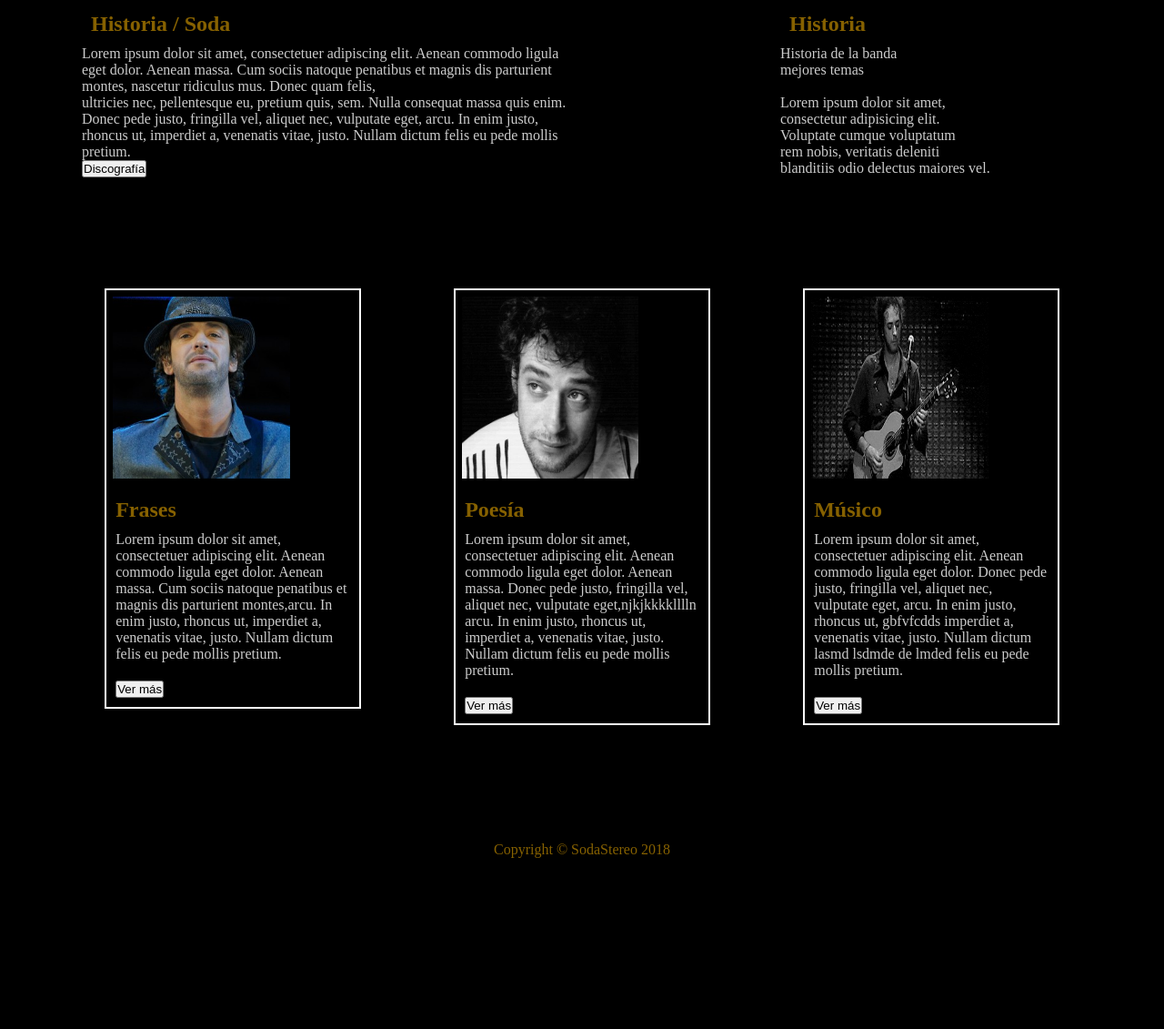
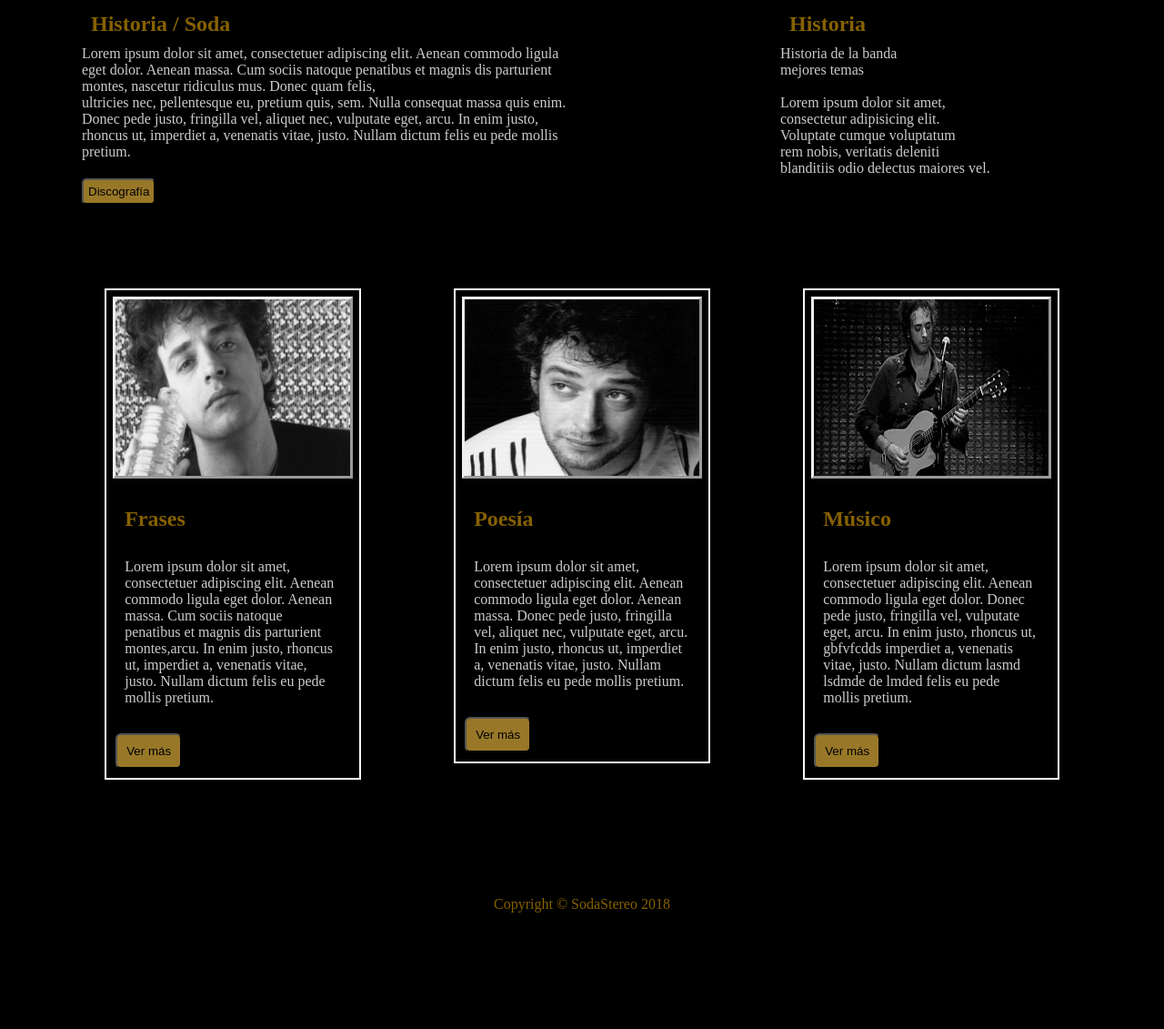
Before and after one commit to tcltere/mi-pagina, a plain HTML site: page index.html in a window 1280 px wide. Shown: the part 711-1842 px from the top of the page at 91% size. Before the commit the page ends 1782 px from the top, so only its background shows below. Drawn offline with Linux system fonts and the light colour scheme.

Commit message:
subiendo arreglo botones

```diff
--- a/css/style.css
+++ b/css/style.css
@@ -13,7 +13,7 @@
 }
 
 header{
-	background-color: #CCCCCC;
+	background-color: black;
 	width: 100%;
 	height: 4em;
 
@@ -38,9 +38,10 @@ ul{
 }
 li{
 	display: inline-block;
-	color: black;
+	color:#866100 ;
 	margin-top: 5px;
 	cursor: pointer;
+	margin: 10px;
 }
 h4{
 	float: left;
@@ -59,6 +60,20 @@ p{
 }
 img{
 	margin: 7px;
+
+}
+button{
+	background-color: #987828;
+	border-color: black;
+
+}
+button:hover{
+	background:#040402 ;
+	border-color: #987828;
+
+}
+li:hover{
+	color: #CCCCCC;
 }
 .columnas-info{
 
@@ -68,16 +83,32 @@ img{
 	text-align: left;
 	margin: 10px;
 }
+.btn{
+	padding: 5px;
+	margin-top: 20px;
+	border-radius: 5px;
 
+}
+.btn:hover{
+	color:#CCCCCC ;
+	border-color:#987828;
+}
 .Tarjetas img{
-	width: 70%;
+	width: 95%;
 	height: 200px;
 	padding: 0;
+	border-style: outset;
+
 }
 
 .texto{
 	margin: 10px;
+	padding: 10px;
+	border-radius:6px;
 
+}
+.texto:hover{
+	color: #987828;
 }
 .tarjetas-img{
 	border: 2px solid #fff;
@@ -89,58 +120,3 @@ img{
 	text-align: center;
 	color: #866100;
 }
-
-/*@media (max-width: 1400px) and (min-width: 400px){
-	.menu-der{
-		display: inline-block;
-	}
-	.izquierda img{
-
-   	width: 8%;
-   }
-
-	#btn{
-		display: none;
-	}
-	.columnas{
-		margin-left: 20px;
-	}
-}
-@media (max-width: 767px) and (min-width: 576px){
-	 h1{
-
-	font-size: 2em;
-	margin-top: 0%;
-	text-align: center;
-
-   }
-   .btn{
-   	display: none;
-   }
-
-}
-@media (max-width: 767px) and (min-width: 576px){
-	.menu-der{
-		display: none;
-
-	}
-	.navegador{
-		float: right;
-		display: inline-block;
-	}
-	.columnas{
-		margin-left:0;
-
-	}
-	.imagenes-3{
-		margin-left: 0;
-		height: 180px;
-	    background-size: 150% auto;
-	    background-position: center -20px;
-
-	}
-	.btn{
-		display: inline-block;
-		position: center;
-	}
-}
--- a/index.html
+++ b/index.html
@@ -38,7 +38,7 @@
           <h1>Historia / <span class="highlight">Soda</span></h1>
           <p>Lorem ipsum dolor sit amet, consectetuer adipiscing elit. Aenean commodo ligula eget dolor. Aenean massa. Cum sociis natoque penatibus et magnis dis parturient montes, nascetur ridiculus mus. Donec quam felis,</p>
           <p> ultricies nec, pellentesque eu, pretium quis, sem. Nulla consequat massa quis enim. Donec pede justo, fringilla vel, aliquet nec, vulputate eget, arcu. In enim justo, rhoncus ut, imperdiet a, venenatis vitae, justo. Nullam dictum felis eu pede mollis pretium.</p>
-          <button>Discografía</button>
+          <button class="btn">Discografía</button>
         </div>
         <div class="column medium-4 small-">
           <h1>Historia</h1>
@@ -53,7 +53,7 @@
       <div class="row cover">
         <div class="column medium-4 large-4">
           <div class="tarjetas-img">
-            <img src="assents/img/cerati3.jpg" alt="">
+            <img src="assents/img/cerati_portada.jpg" alt="">
             <h2 class="texto">Frases</h2>
             <p class="texto">Lorem ipsum dolor sit amet, consectetuer adipiscing elit. Aenean commodo ligula eget dolor. Aenean massa. Cum sociis natoque penatibus et magnis dis parturient montes,arcu. In enim justo, rhoncus ut, imperdiet a, venenatis vitae, justo. Nullam dictum felis eu pede mollis pretium.</p>
             <button class="texto">Ver más</button>
@@ -63,7 +63,7 @@
           <div class="tarjetas-img">
             <img src="assents/img/lindo.jpg" alt="">
             <h2 class="texto">Poesía</h2>
-            <p class="texto" class="texto"> Lorem ipsum dolor sit amet, consectetuer adipiscing elit. Aenean commodo ligula eget dolor. Aenean massa. Donec pede justo, fringilla vel, aliquet nec, vulputate eget,njkjkkkklllln  arcu. In enim justo, rhoncus ut, imperdiet a, venenatis vitae, justo. Nullam dictum felis eu pede mollis pretium.</p>
+            <p class="texto" class="texto"> Lorem ipsum dolor sit amet, consectetuer adipiscing elit. Aenean commodo ligula eget dolor. Aenean massa. Donec pede justo, fringilla vel, aliquet nec, vulputate eget,  arcu. In enim justo, rhoncus ut, imperdiet a, venenatis vitae, justo. Nullam dictum felis eu pede mollis pretium.</p>
             <button class="texto">Ver más</button>
           </div>
         </div>
@@ -71,7 +71,7 @@
           <div class="tarjetas-img">
             <img src="assents/img/gif.gif" alt="">
             <h2 class="texto">Músico</h2>
-            <p class="texto"> Lorem ipsum dolor sit amet, consectetuer adipiscing elit. Aenean commodo ligula eget dolor. Donec pede justo, fringilla vel, aliquet nec, vulputate eget, arcu. In enim justo, rhoncus ut, gbfvfcdds imperdiet a, venenatis vitae, justo. Nullam dictum lasmd lsdmde de lmded felis eu pede mollis pretium.</p>
+            <p class="texto"> Lorem ipsum dolor sit amet, consectetuer adipiscing elit. Aenean commodo ligula eget dolor. Donec pede justo, fringilla vel, vulputate eget, arcu. In enim justo, rhoncus ut, gbfvfcdds imperdiet a, venenatis vitae, justo. Nullam dictum lasmd lsdmde de lmded felis eu pede mollis pretium.</p>
             <button class="texto">Ver más</button>
           </div>
         </div>
```
